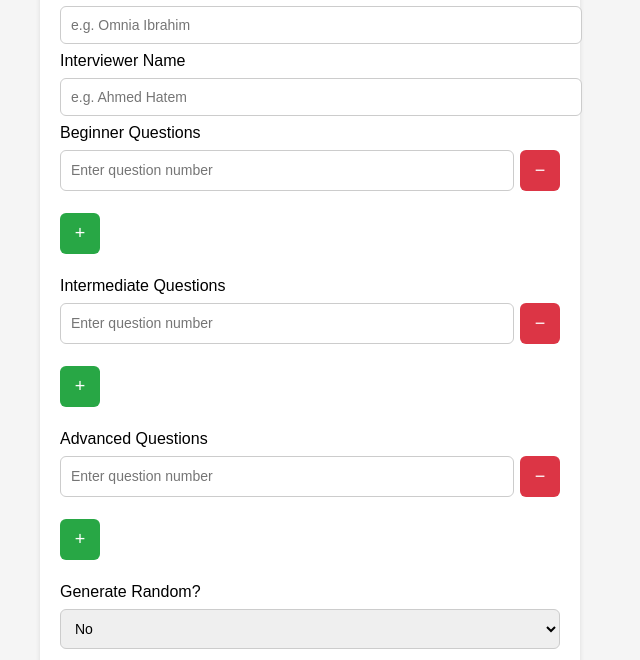
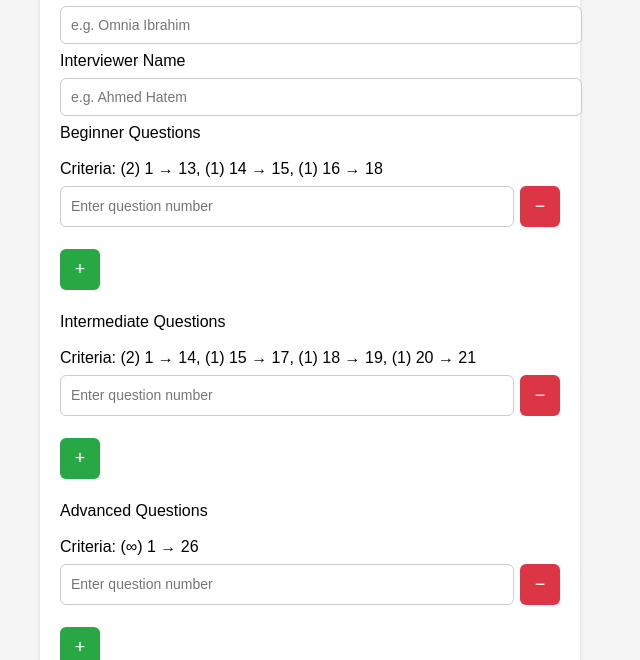
Before and after one commit to Open-Source-Community/Salkhana-Recruitment-25-API, a website: page index.html in a window 1280 px wide. Shown: the part 138-798 px from the top of the page, without its empty margins (330-970 px from the left). Drawn offline with Linux system fonts and the light colour scheme.

Commit message:
UI/UX: criteria hints added

```diff
--- a/index.html
+++ b/index.html
@@ -92,7 +92,7 @@
 
     <!-- Beginner Questions -->
     <div class="field-group">
-      <label>Beginner Questions</label>
+      <label>Beginner Questions <br><br> Criteria: (2) 1 → 13, (1) 14 → 15, (1) 16 → 18</label>
       <div id="beginner-container">
         <div class="input-row">
           <input type="number" placeholder="Enter question number" />
@@ -104,7 +104,7 @@
 
     <!-- Intermediate Questions -->
     <div class="field-group">
-      <label>Intermediate Questions</label>
+      <label>Intermediate Questions <br><br> Criteria: (2) 1 → 14, (1) 15 → 17, (1) 18 → 19, (1) 20 → 21</label>
       <div id="intermediate-container">
         <div class="input-row">
           <input type="number" placeholder="Enter question number" />
@@ -116,7 +116,7 @@
 
     <!-- Advanced Questions -->
     <div class="field-group">
-      <label>Advanced Questions</label>
+      <label>Advanced Questions  <br><br> Criteria: (∞) 1 → 26</label>
       <div id="advanced-container">
         <div class="input-row">
           <input type="number" placeholder="Enter question number" />
```
